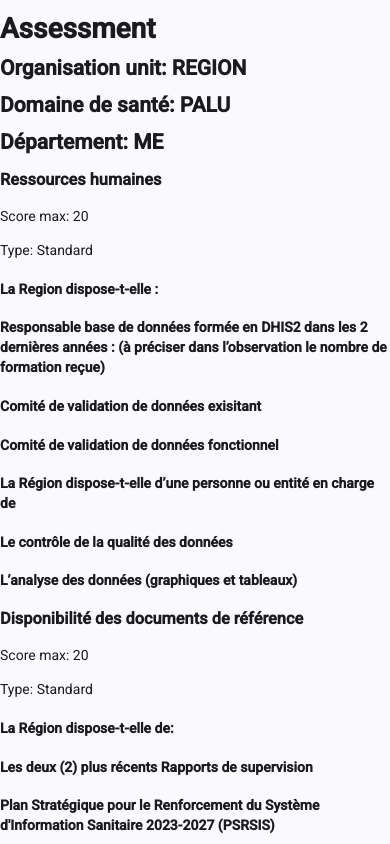
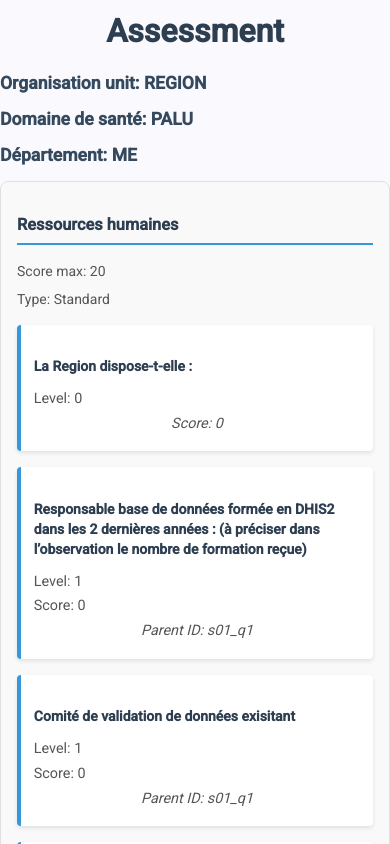
Before and after one commit to Davida-Natolotra/ng-quiz, an Angular app: page /assessment in a window 390 px wide. Shown: the top 844 px of the page. Built offline with nearby package versions, Linux system fonts and the light colour scheme.

Commit message:
Update section type

```diff
--- a/src/app/components/spt-assessment/spt-assessment.css
+++ b/src/app/components/spt-assessment/spt-assessment.css
@@ -0,0 +1,166 @@
+.section {
+  margin-bottom: 2rem;
+  padding: 1.5rem;
+  border: 1px solid #e0e0e0;
+  border-radius: 8px;
+  background-color: #f9f9f9;
+}
+
+.section h3 {
+  color: #2c3e50;
+  margin-bottom: 1rem;
+  border-bottom: 2px solid #3498db;
+  padding-bottom: 0.5rem;
+}
+
+.section p {
+  margin: 0.5rem 0;
+  color: #555;
+}
+
+.question {
+  margin: 1rem 0;
+  padding: 1rem;
+  background-color: white;
+  border-left: 4px solid #3498db;
+  border-radius: 4px;
+  box-shadow: 0 2px 4px rgba(0, 0, 0, 0.1);
+}
+
+.question h4 {
+  color: #2c3e50;
+  margin-bottom: 0.8rem;
+}
+
+.question p {
+  margin: 0.3rem 0;
+  font-size: 0.9rem;
+}
+
+.dq-question {
+  border-left-color: #e74c3c;
+}
+
+.subsection {
+  margin: 1rem 0;
+  padding: 1rem;
+  background-color: #f8f9fa;
+  border-radius: 4px;
+  border: 1px solid #dee2e6;
+}
+
+.subsection h5 {
+  color: #495057;
+  margin-bottom: 1rem;
+  font-weight: 600;
+}
+
+.evaluation {
+  margin-bottom: 1.5rem;
+  padding: 1rem;
+  background-color: white;
+  border-radius: 4px;
+  border: 1px solid #e9ecef;
+}
+
+.evaluation h6 {
+  color: #6c757d;
+  margin-bottom: 1rem;
+  font-weight: 600;
+  font-size: 1rem;
+}
+
+.monthly-entry {
+  margin: 0.8rem 0;
+  padding: 0.8rem;
+  background-color: #f1f3f4;
+  border-radius: 4px;
+  border-left: 3px solid #28a745;
+}
+
+.entry-header {
+  margin-bottom: 0.8rem;
+  font-weight: 600;
+  color: #495057;
+}
+
+.data-elements,
+.evaluations {
+  margin-top: 0.8rem;
+}
+
+.data-elements h6,
+.evaluations h6 {
+  font-size: 0.9rem;
+  color: #6c757d;
+  margin-bottom: 0.5rem;
+  font-weight: 600;
+}
+
+.element,
+.eval {
+  padding: 0.3rem 0.6rem;
+  margin: 0.3rem 0;
+  background-color: white;
+  border-radius: 3px;
+  font-size: 0.85rem;
+  border: 1px solid #e9ecef;
+}
+
+.element {
+  border-left: 3px solid #17a2b8;
+}
+
+.eval {
+  border-left: 3px solid #ffc107;
+}
+
+/* Header styling */
+h1 {
+  color: #2c3e50;
+  text-align: center;
+  margin-bottom: 2rem;
+  font-size: 2.5rem;
+}
+
+h2 {
+  color: #34495e;
+  margin: 1rem 0;
+  font-size: 1.3rem;
+}
+
+/* Loading state */
+p:last-child {
+  text-align: center;
+  font-style: italic;
+  color: #6c757d;
+  margin-top: 2rem;
+}
+
+/* Responsive design */
+@media (max-width: 768px) {
+  .section {
+    padding: 1rem;
+    margin-bottom: 1.5rem;
+  }
+
+  .question {
+    padding: 0.8rem;
+  }
+
+  .subsection {
+    padding: 0.8rem;
+  }
+
+  .evaluation {
+    padding: 0.8rem;
+  }
+
+  h1 {
+    font-size: 2rem;
+  }
+
+  h2 {
+    font-size: 1.1rem;
+  }
+}
--- a/src/app/components/spt-assessment/spt-assessment.html
+++ b/src/app/components/spt-assessment/spt-assessment.html
@@ -2,16 +2,63 @@
 <h2>Organisation unit: {{ou}}</h2>
 <h2>Domaine de santé: {{health_area}}</h2>
 <h2>Département: {{department}}</h2>
-@for(section of this.sections;track section.id){
+
+@if (sections) { @for(section of sections; track section.id) {
 <div class="section">
   <h3>{{section.title}}</h3>
   <p>Score max: {{section.maxScore}}</p>
-  @if(section.type == "standard"){
+
+  @if (isStandardSection(section)) {
   <p>Type: Standard</p>
-  @for(question of section.questions;track question.id){
+  @for(question of getStandardQuestions(section); track question.id) {
   <div class="question">
     <h4>{{question.subject}}</h4>
+    <p>Level: {{question.level}}</p>
+    <p>Score: {{question.score}}</p>
+    @if (question.parentId) {
+    <p>Parent ID: {{question.parentId}}</p>
+    }
   </div>
-  }}
+  } } @else if (isDQSection(section)) {
+  <p>Type: Data Quality</p>
+  @for(question of getDQQuestions(section); track question.id) {
+  <div class="question dq-question">
+    <h4>Data Quality Assessment</h4>
+    @for(subsection of question.subsections; track subsection.id) {
+    <div class="subsection">
+      <h5>{{subsection.instruction}}</h5>
+      @for(evaluation of subsection.questions; track evaluation.evaluationTopic) {
+      <div class="evaluation">
+        <h6>{{evaluation.evaluationTopic}}</h6>
+        @for(entry of evaluation.monthlyEntries; track entry.id) {
+        <div class="monthly-entry">
+          <div class="entry-header">
+            <strong>{{entry.month}}</strong> - Answer: {{entry.answer}}
+          </div>
+          @if (entry.elements && entry.elements.length > 0) {
+          <div class="data-elements">
+            <h6>Data Elements:</h6>
+            @for(element of entry.elements; track element.id) {
+            <div class="element">{{element.name}}: {{element.data}}</div>
+            }
+          </div>
+          } @if (entry.evals && entry.evals.length > 0) {
+          <div class="evaluations">
+            <h6>Evaluations:</h6>
+            @for(eval of entry.evals; track eval.id) {
+            <div class="eval">{{eval.name}}: {{eval.score}}</div>
+            }
+          </div>
+          }
+        </div>
+        }
+      </div>
+      }
+    </div>
+    }
+  </div>
+  } }
 </div>
+} } @else {
+<p>Loading assessment...</p>
 }
--- a/src/app/components/spt-assessment/spt-assessment.ts
+++ b/src/app/components/spt-assessment/spt-assessment.ts
@@ -1,11 +1,13 @@
 import { Component, OnInit } from '@angular/core';
+import { CommonModule } from '@angular/common';
+import { ActivatedRoute } from '@angular/router';
 import { CurrAssmt } from '../../services/curr-assmt';
 import { Checklist } from '../../services/checklist';
-import { Section } from '../../models/spt.interface';
+import { Section, StdQuestion, DQQuestion } from '../../models/spt.interface';
 
 @Component({
   selector: 'app-spt-assessment',
-  imports: [],
+  imports: [CommonModule],
   templateUrl: './spt-assessment.html',
   styleUrl: './spt-assessment.css',
 })
@@ -13,25 +15,52 @@ export class SptAssessment implements OnInit {
   ou_level: number = 2;
   department: string = 'ME';
   health_area: string = 'PALU';
-  ou = this.ou_level == 2 ? 'REGION' : 'DITRICT';
+  ou = this.ou_level == 2 ? 'REGION' : 'DISTRICT';
   sections: Section[] | undefined;
+  assessmentId: string | null = null;
 
   constructor(
     private CurAssmtService: CurrAssmt,
     private ChecklistService: Checklist,
+    private route: ActivatedRoute,
   ) {}
 
   ngOnInit(): void {
+    // Get the assessment ID from route parameters if available
+    this.assessmentId = this.route.snapshot.paramMap.get('id');
+
     this.ChecklistService.getChecklist({
       ou_level: Number(this.ou_level),
       department: this.department,
       health_area: this.health_area,
-    }).subscribe((chckl) => {
-      if (chckl) {
-        this.CurAssmtService.currentAssessment.set(chckl);
-      }
-      console.log(chckl);
-      this.sections = this.CurAssmtService.currentAssessment().sections;
+    }).subscribe({
+      next: (chckl) => {
+        if (chckl) {
+          this.CurAssmtService.currentAssessment.set(chckl);
+          this.sections = chckl.sections;
+        }
+        console.log('Loaded checklist:', chckl);
+      },
+      error: (error) => {
+        console.error('Error loading checklist:', error);
+      },
     });
   }
+
+  // Type guard methods for template
+  isStandardSection(section: Section): section is Section & { questions: StdQuestion[] } {
+    return section.type === 'standard';
+  }
+
+  isDQSection(section: Section): section is Section & { questions: DQQuestion[] } {
+    return section.type === 'dq';
+  }
+
+  getStandardQuestions(section: Section): StdQuestion[] {
+    return this.isStandardSection(section) ? section.questions : [];
+  }
+
+  getDQQuestions(section: Section): DQQuestion[] {
+    return this.isDQSection(section) ? section.questions : [];
+  }
 }
```
Also changed, not shown: 1 other file (tests, documents, lock files or other folders).
